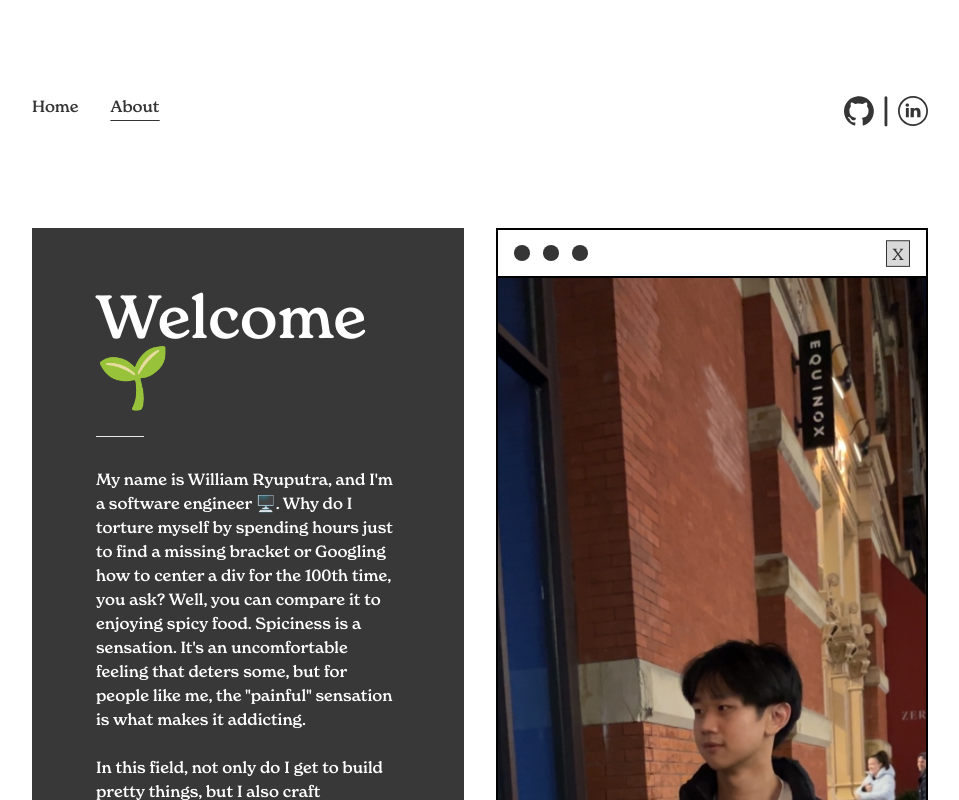
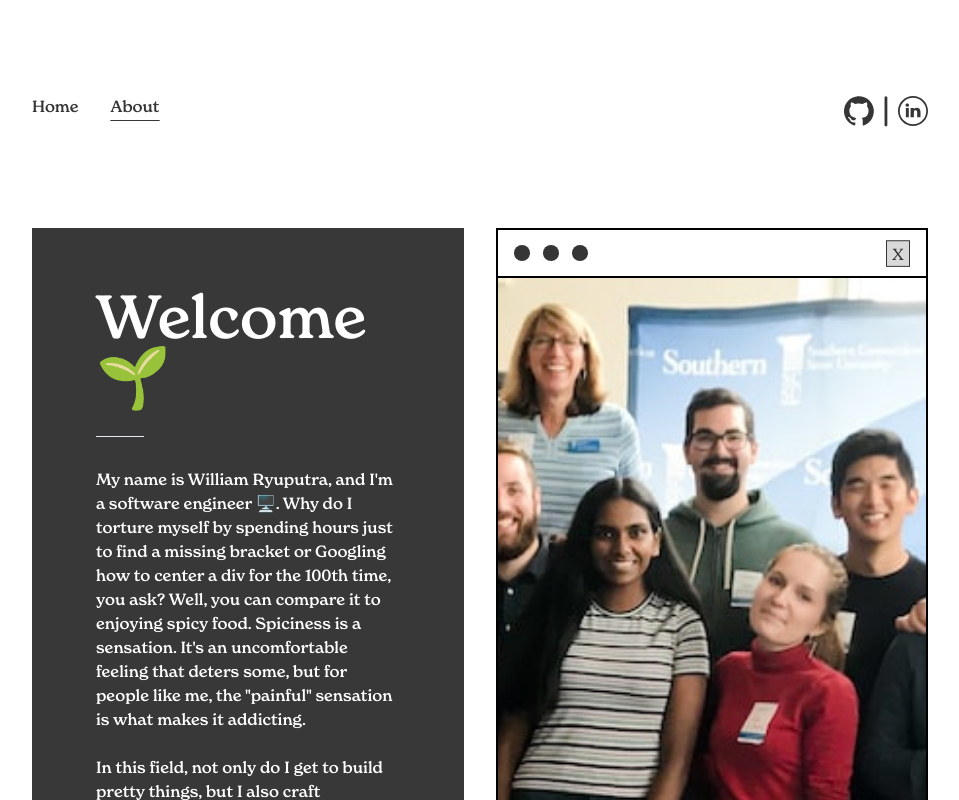
Before and after one commit to pigeonsarecheesecake/website_portfolio, a Next.js app: page /about in a window 1280 px wide. Shown: the top 800 px of the page, without its empty margins (160-1119 px from the left). Built offline with nearby package versions, Linux system fonts and the light colour scheme; a web font is replaced by a local one.

Commit message:
Debugging about picture

```diff
--- a/src/app/components/AboutMain.tsx
+++ b/src/app/components/AboutMain.tsx
@@ -38,7 +38,7 @@ If you're reading this, don't stop chasing your dreams. Fall in love with the pr
             </div>
         </div>
         {/* About me picture*/}
-        <div className="h-[90%] border-b-2 border-black bg-cover bg-no-repeat bg-center" style={{backgroundImage:'url(/portrait.jpg)'}}></div>
+        <div className="h-[90%] border-b-2 border-black bg-cover bg-no-repeat bg-center" style={{backgroundImage:'url(/scsu-club.jpg)'}}></div>
     </div>
     </>
   )
```
